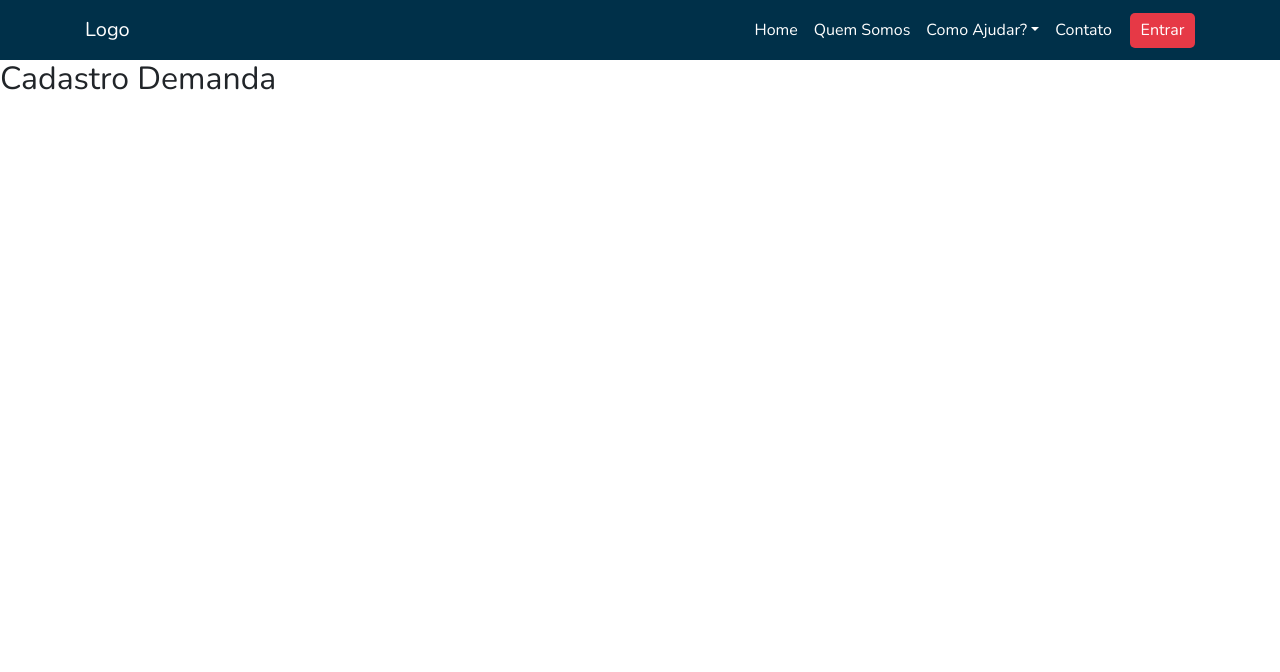
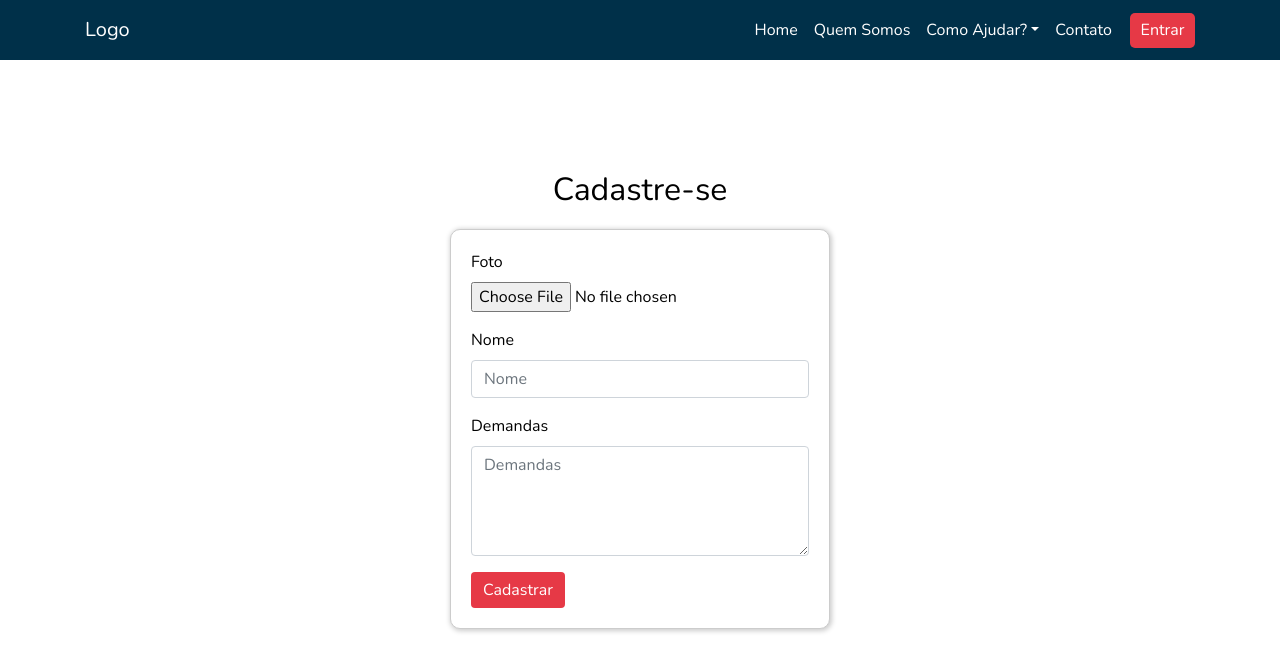
Before and after one commit to belavizinhanca/bvz-front, a React (Create React App) app: page /cadastrar-demanda in a window 1280 px wide. Shown: the top 672 px of the page. Built offline with nearby package versions, Linux system fonts and the light colour scheme.

Commit message:
Pagina cadastro de demanda

```diff
--- a/src/components/Cadastro_Demanda/index.js
+++ b/src/components/Cadastro_Demanda/index.js
@@ -1,9 +1,34 @@
 import React from 'react'
+import { Container, Form, Button} from 'react-bootstrap'
+
+import './CadDemanda.css'
 
 function CadDemanda() {
     return(
-        <section>
-            <h2>Cadastro Demanda</h2>
+        <section className="form-section">
+            <Container className="form-container">
+                <h2>Cadastre-se</h2>
+                <Form>
+                    <Form.Group>
+                        <Form.Label htmlFor="foto">Foto</Form.Label>
+                        <Form.Control type="file" placeholder="Foto" id="foto" />
+                    </Form.Group>
+
+                    <Form.Group>
+                        <Form.Label htmlFor="nome">Nome</Form.Label>
+                        <Form.Control type="text" placeholder="Nome" id="nome" />
+                    </Form.Group>
+
+                    <Form.Group>
+                        <Form.Label htmlFor="demandas">Demandas</Form.Label>
+                        <Form.Control as="textarea" rows={4} placeholder="Demandas" id="demandas" />
+                    </Form.Group>
+
+                    <Button className="button-enviar" type="submit">
+                        Cadastrar
+                    </Button>
+                </Form>
+            </Container>
         </section>
     )
 }
--- a/src/components/Demandas/index.js
+++ b/src/components/Demandas/index.js
@@ -5,6 +5,10 @@ import { Link } from 'react-router-dom';
 import './Demandas.css'
 
 function Demandas() {
+    function doacao() {
+        alert('Doação concluida!')
+    }
+
     return(
         <section className="section-demandas">
             <Container>
@@ -26,37 +30,7 @@ function Demandas() {
                                 <Card.Text>
                                 Demanda
                                 </Card.Text>
-                                <a className="button">Doar</a>
-                            </Card.Body>
-                        </Card>
-                        <Card style={{ width: '15rem' }}>
-                            <Card.Img variant="top" src="holder.js/100px180" />
-                            <Card.Body>
-                                <Card.Title>Nome Morador</Card.Title>
-                                <Card.Text>
-                                Demanda
-                                </Card.Text>
-                                <a className="button">Doar</a>
-                            </Card.Body>
-                        </Card>
-                        <Card style={{ width: '15rem' }}>
-                            <Card.Img variant="top" src="holder.js/100px180" />
-                            <Card.Body>
-                                <Card.Title>Nome Morador</Card.Title>
-                                <Card.Text>
-                                Demanda
-                                </Card.Text>
-                                <a className="button">Doar</a>
-                            </Card.Body>
-                        </Card>
-                        <Card style={{ width: '15rem' }}>
-                            <Card.Img variant="top" src="holder.js/100px180" />
-                            <Card.Body>
-                                <Card.Title>Nome Morador</Card.Title>
-                                <Card.Text>
-                                Demanda
-                                </Card.Text>
-                                <a className="button">Doar</a>
+                                <a className="button" onClick={doacao}>Doar</a>
                             </Card.Body>
                         </Card>
                     </div>
```
